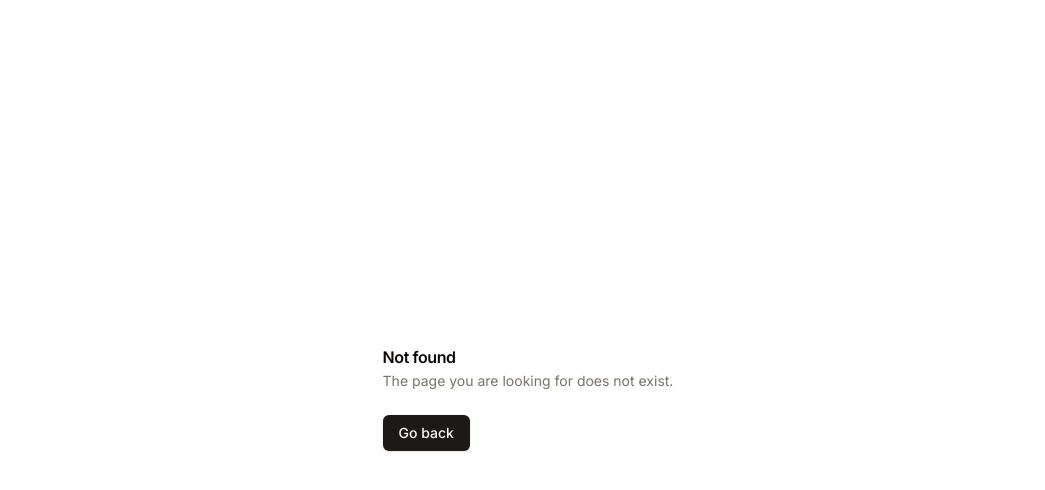
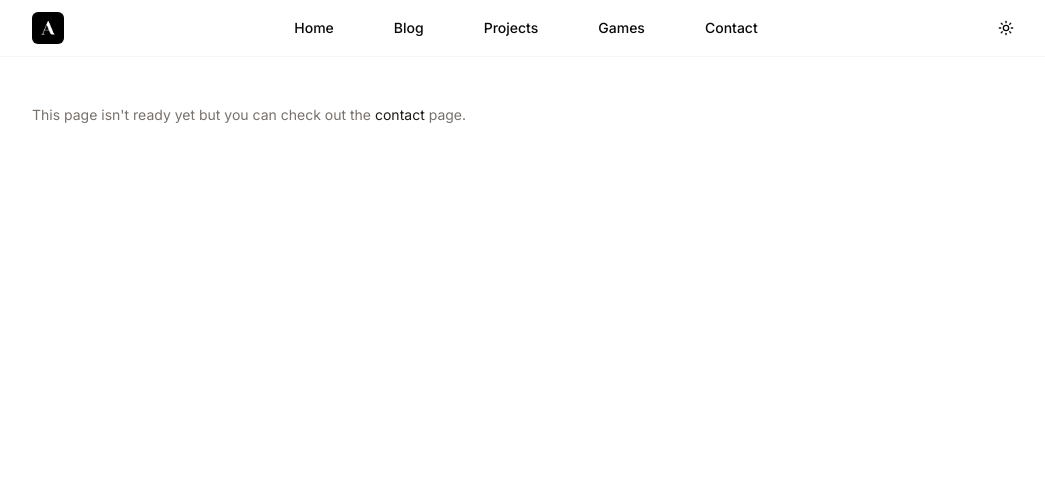
Before and after one commit to alexandretrotel/portfolio, a Next.js app: page /projects in a window 1280 px wide. Before the commit this address had no page. Shown: the top 490 px of the page, without its empty margins (112-1157 px from the left). Built offline with nearby package versions, Linux system fonts and the light colour scheme.

Commit message:
fix: header

```diff
--- /dev/null
+++ b/src/app/(core)/projects/page.tsx
@@ -0,0 +1,13 @@
+import Link from "next/link";
+
+export default async function Blog() {
+  return (
+    <p className="text-muted-foreground text-sm">
+      This page isn&apos;t ready yet but you can check out the{" "}
+      <Link href="/contact" className="text-primary hover:underline">
+        contact
+      </Link>{" "}
+      page.
+    </p>
+  );
+}
--- a/src/components/core/header.tsx
+++ b/src/components/core/header.tsx
@@ -26,7 +26,6 @@ const components: ComponentProps[] = [
   {
     title: "Projects",
     href: "/projects",
-    disabled: true,
   },
   {
     title: "Games",
```
